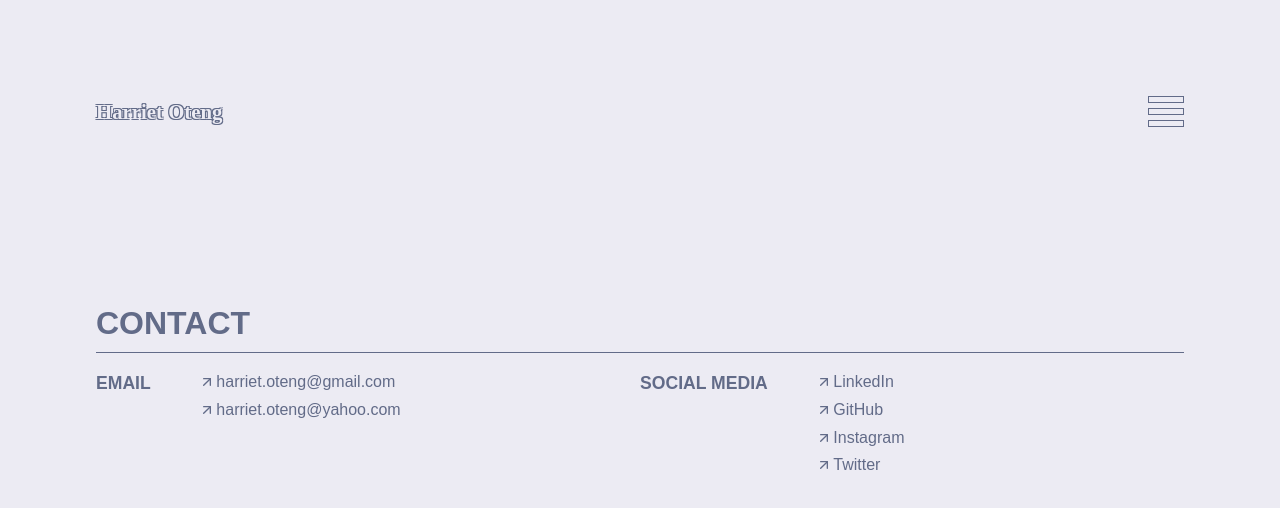
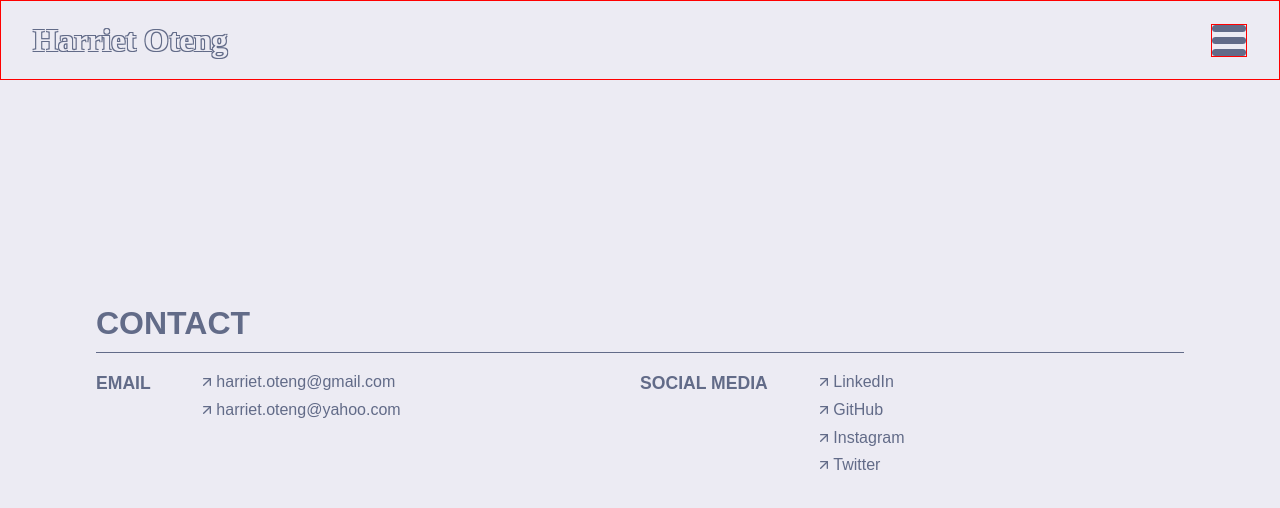
Before and after one commit to newhoteng/X-portfolio, a React (Create React App) app: page /contact in a window 1280 px wide. Shown: the top 508 px of the page. Built offline with nearby package versions, Linux system fonts and the light colour scheme; a web font is replaced by a local one.

Commit message:
Fix nav bar issues

```diff
--- a/src/App.css
+++ b/src/App.css
@@ -7,6 +7,7 @@
   padding: 0;
   margin: 0;
   scroll-behavior: smooth;
+  background-color: #ecebf3;
 
   /* font-family: 'Lato', sans-serif; */
 
--- a/src/styles/Contact.css
+++ b/src/styles/Contact.css
@@ -25,6 +25,7 @@
 }
 
 .contact-heading {
+  /* border: 1px solid blue; */
   padding-top: 0.3rem;
   font-weight: 700;
   font-size: 1.1rem;
@@ -45,6 +46,19 @@
   transition: width 0.3s ease 0s, left 0.3s ease 0s;
 }
 
+@media all and (max-width: 500px) {
+  .contact-heading {
+    /* border: 1px solid; */
+    width: 35%;
+    padding-right: 2rem;
+  }
+
+  .contact-body {
+    /* border: 1px solid brown; */
+    flex: 1;
+  }
+}
+
 @media all and (min-width: 992px) {
   .details {
     width: 100%;
--- a/src/styles/HomePage.css
+++ b/src/styles/HomePage.css
@@ -12,7 +12,7 @@
   flex-direction: column;
   align-items: center;
   justify-content: center;
-  background-color: #ecebf3;
+  /* background-color: #ecebf3; */
   padding: 0 2rem;
 }
 
--- a/src/styles/Nav.css
+++ b/src/styles/Nav.css
@@ -1,16 +1,18 @@
 .nameLogo {
   font-family: 'Wavefont', cursive;
-  font-size: 1.3rem;
+  font-size: 2rem;
   font-weight: 900;
   color: #ecebf3;
   text-shadow: -1px 1px 0 #626b88, 1px 1px 0 #626b88, 1px -1px 0 #626b88, -1px -1px 0 #626b88;
 }
 
 nav {
+  height: 5rem;
   display: flex;
   align-items: center;
   justify-content: space-between;
-  padding: 2rem 2rem;
+  padding: 0 2rem;
+  border: 1px solid red;
 }
 
 .burger-menu {
@@ -18,24 +20,26 @@ nav {
   display: flex;
   flex-direction: column;
   gap: 5px;
+  border: 1px solid red;
 }
 
 .burgerBar {
   width: 100%;
   height: 7px;
-  border: 1px solid #626b88;
+  background-color: #626b88;
+  border-radius: 3.5px;
+  /* border: 1px solid #626b88; */
 }
 
 .menu {
+  border: 2px solid blue;
   width: 100%;
   height: calc(100vh - 5rem);
-  background-color: #ecebf3;
+  /* background-color: #ecebf3; */
   font-size: 3rem;
-  position: absolute;
+  /* position: absolute; */
+  /* top: 0; */
   padding: 0 2rem;
-  display: flex;
-  align-items: center;
-  justify-content: center;
 }
 
 .hidden {
@@ -50,19 +54,20 @@ nav {
 
 /* clicked */
 .burgerBar.clicked:nth-child(1) {
-  transform: rotate(45deg) translate(1.3em, -0.2em);
+  -webkit-transform: translateY(0.75rem) rotateZ(-45deg);
+  transform: translateY(0.75rem) rotateZ(-45deg);
   transition: ease-out 0.2s;
-  border-radius: 3.5px;
 }
 
 .burgerBar.clicked:nth-child(2) {
   opacity: 0;
+  transition: ease-out 0.2s;
 }
 
 .burgerBar.clicked:nth-child(3) {
-  transform: rotate(135deg) translate(-1.25em, -0.2em);
+  -webkit-transform: translateY(-9px) rotateZ(45deg);
+  transform: translateY(-0.75rem) rotateZ(45deg);
   transition: ease-out 0.2s;
-  border-radius: 3.5px;
 }
 
 /* unclicked */
@@ -72,8 +77,9 @@ nav {
 }
 
 .menu ul {
-  margin-top: 7rem;
+  /* margin-top: 7rem; */
   list-style-type: none;
+  border: 1px solid brown;
 }
 
 .menu a {
@@ -84,15 +90,3 @@ nav {
   letter-spacing: -1px;
   font-weight: 500;
 }
-
-@media all and (min-width: 992px) {
-  nav {
-    /* border: 2px solid red; */
-
-    /* height: 5rem; */
-    display: flex;
-    align-items: center;
-    justify-content: space-between;
-    padding: 6rem 6rem;
-  }
-}
```
